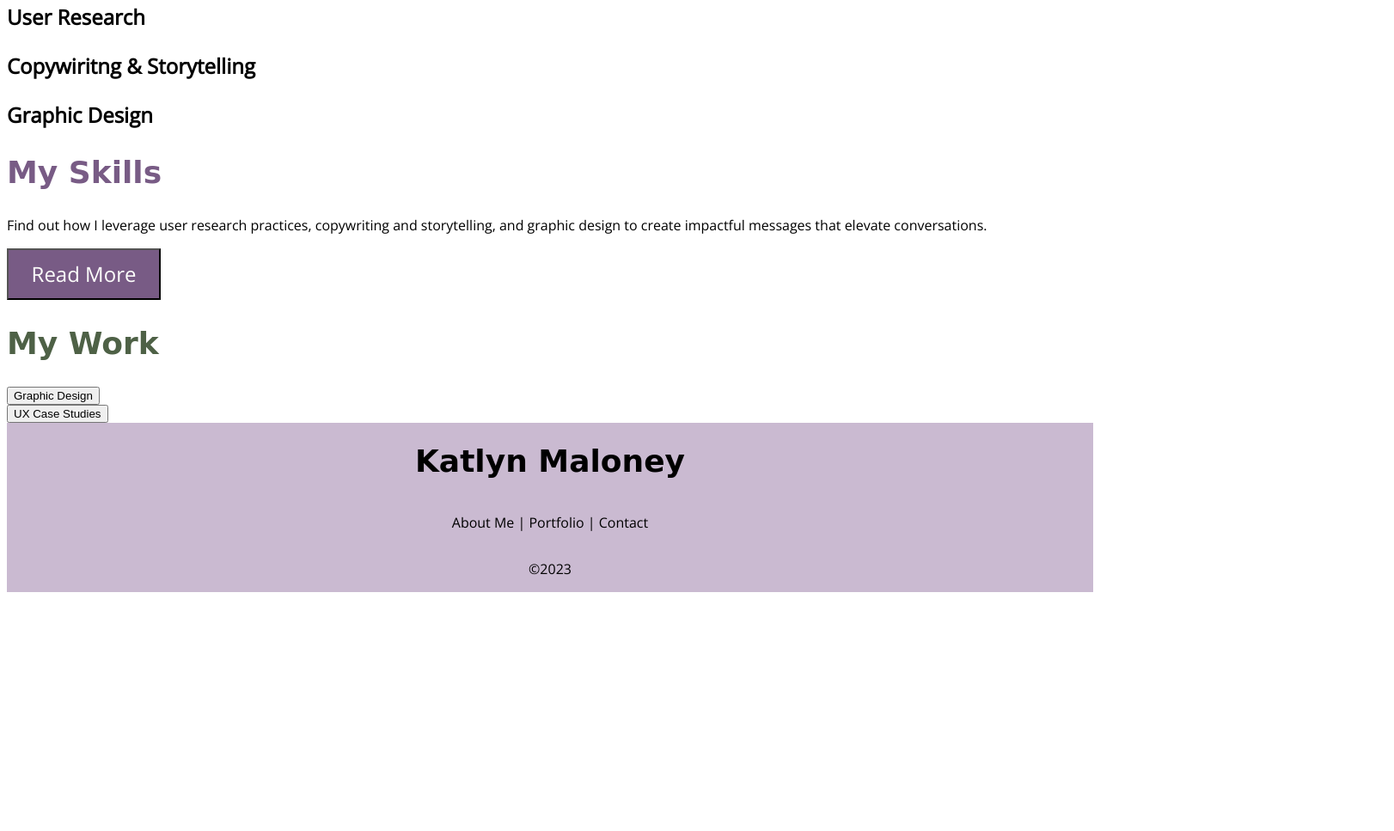
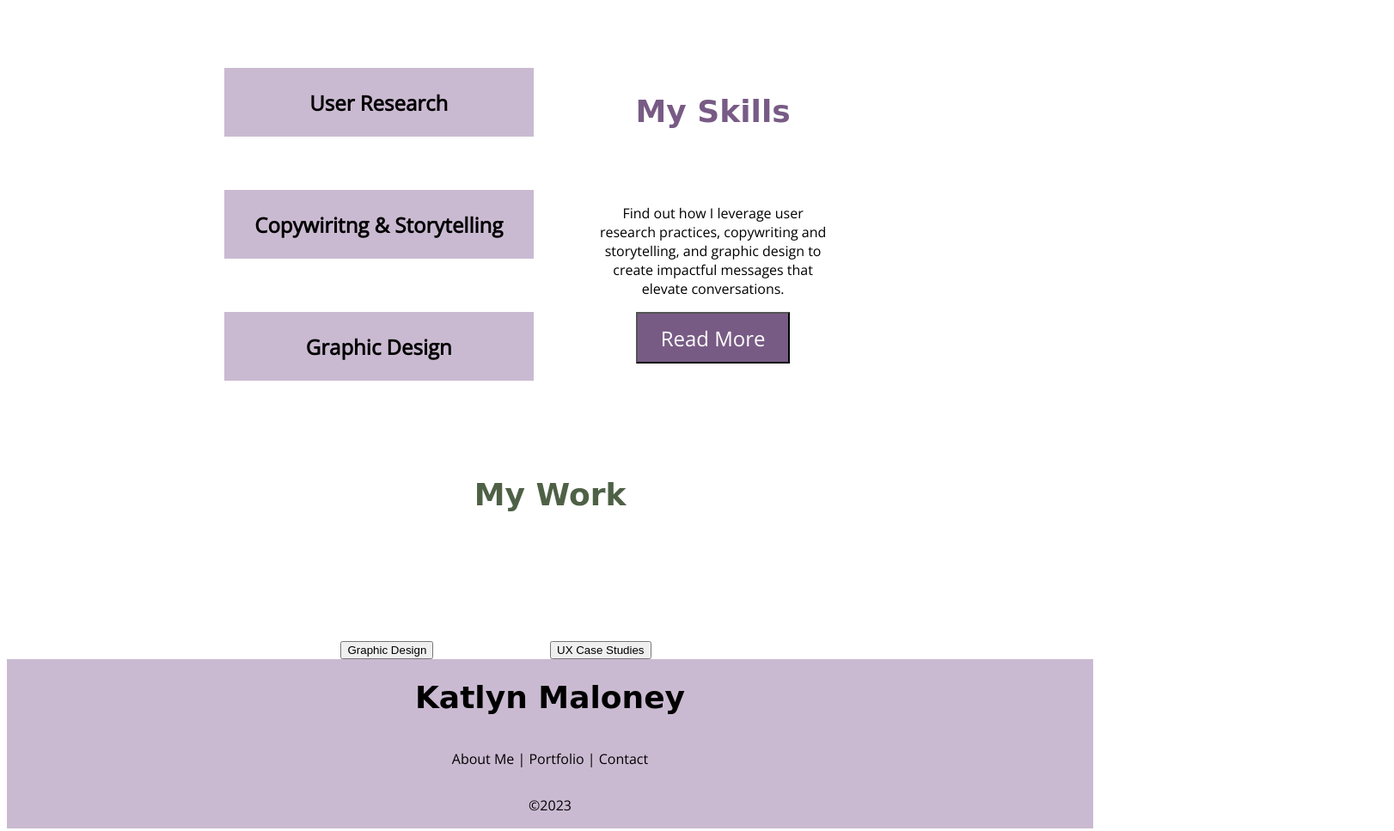
Before and after one commit to katlyn-maloney/Homework-18, a plain HTML site: page index.html in a window 1280 px wide. Shown: the part 1154-2121 px from the top of the page at 86% size, 1622 px wide, since content can reach past the window. Before the commit the page ends 1851 px from the top, so only its background shows below. Drawn offline with nearby package versions, Linux system fonts and the light colour scheme; a web font is replaced by a local one.

Commit message:
1.20.23 Updates

```diff
--- a/index.css
+++ b/index.css
@@ -77,12 +77,14 @@ p {
     height: 60px;
 }
 
+
 .aboutMe {
     display: flex;
     flex-direction: row;
     padding: 50px;
     width: 100%;
     height: 300px;
+    margin-left: 250px;
     align-content: center;
     justify-content: center;
 }
@@ -93,3 +95,96 @@ p {
     padding: 30px;
     text-align: center;
 }
+
+.aboutP {
+    margin-left: 150px;
+    margin-right: 150px;
+}
+
+.skillsBox1 {
+    width: 360px;
+    height: 70px;
+    background-color: #CABAD1;
+    padding-bottom: 10px;
+    display: flex;
+    align-content: center;
+    justify-content: center;
+    grid-area: skillsBox1;
+}
+
+.skillsBox2 {
+    width: 360px;
+    height: 70px;
+    background-color: #CABAD1;
+    padding-bottom: 10px;
+    display: flex;
+    align-content: center;
+    justify-content: center;
+    grid-area: skillsBox2;
+}
+
+.skillsBox3 {
+    width: 360px;
+    height: 70px;
+    background-color: #CABAD1;
+    padding-bottom: 10px;
+    display: flex;
+    align-content: center;
+    justify-content: center;
+    grid-area: skillsBox3;
+}
+
+.skillsTitle {
+    grid-area: skillsTitle;
+    text-align: center;
+}
+
+.skillsP {
+    grid-area: skillsP;
+    text-align: center;
+    padding-left: 50px;
+    padding-right: 50px;
+}
+
+.skillsButton {
+    grid-area: skillsButton;
+    text-align: center;
+}
+
+.skillsGrid {
+    display: grid;
+    padding-top: 100px;
+    margin-left: 20%;
+    margin-right: 20%;
+    grid-template-columns: 1fr 1fr;
+    grid-template-rows: 1fr 1fr 1fr;
+    grid-template-areas:
+        "skillsBox1 skillsTitle"
+        "skillsBox2 skillsP"
+        "skillsBox3 skillsButton"
+}
+
+.graphicBox {
+    grid-area: graphicBox;
+    text-align: center;
+}
+
+.uxBox {
+    grid-area: uxBox;
+}
+
+.workGrid {
+    display: grid;
+    padding-top: 100px;
+    margin-left: 20%;
+    margin-right: 20%;
+    grid-template-columns: 1fr 1fr;
+    grid-template-rows: 1fr;
+    grid-template-areas:
+        "graphicBox uxBox"
+}
+
+.centerTitle {
+    text-align: center;
+    padding: 20px;
+}
--- a/index.html
+++ b/index.html
@@ -38,7 +38,9 @@
         <section class="aboutMe">
             <div class="contentBox">
                 <h1 class="darkGreen">Welcome! I'm Katlyn,</h1>
+                <div class="aboutP">
                     <p>a design professional specializing in strategic communication, user experience, and brand development. I am passionate about mission-driven work, finding joy in small moments, and valuing the potential impact of every decision.</p>
+                </div>
                 <button class="greenButton">
                     Learn More
                 </button>
@@ -48,30 +50,36 @@
             </div>
         </section>
         <section>
-            <div>
-                <div>
+            <div class="skillsGrid">
+                <div class="skillsBox1">
                     <h3>User Research</h3>
                 </div>
-                <div>
+                <div class="skillsBox2">
                     <h3>Copywiritng & Storytelling</h3>
                 </div>
-                <div>
+                <div class="skillsBox3">
                     <h3>Graphic Design</h3>
                 </div>
+            <div class="skillsTitle">
+                <h1 class="darkPurple">My Skills</h1>
             </div>
-            <div>
-                <h1 class="darkPurple">My Skills</h1>
+            <div class="skillsP">
                 <p>Find out how I leverage user research practices, copywriting and storytelling, and graphic design to create impactful messages that elevate conversations.</p>
+            </div>
+            <div class="skillsButton">
                 <button class="purpleButton">Read More</button>
+            </div>
         </div>
         </section>
         <section>
-            <h1 class="darkGreen">My Work</h1>
-            <div>
+            <h1 class="darkGreen centerTitle">My Work</h1>
+            <div class="workGrid">
+            <div class="graphicBox">
                 <button>Graphic Design</button>
             </div>
-            <div>
+            <div class="uxBox">
                 <button>UX Case Studies</button>
+            </div>
             </div>
         </section>
         <footer class="footer">
```
Lines whose indentation alone changed are shown as unchanged.
